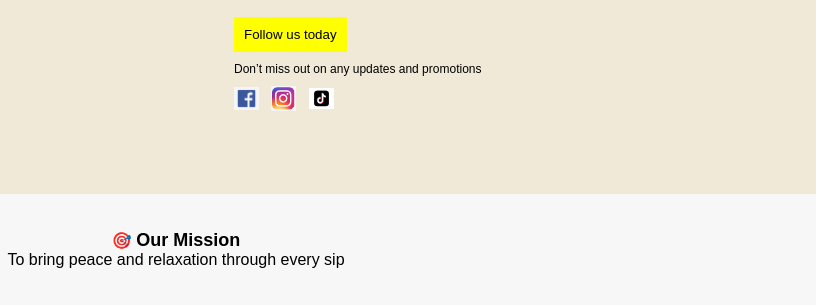
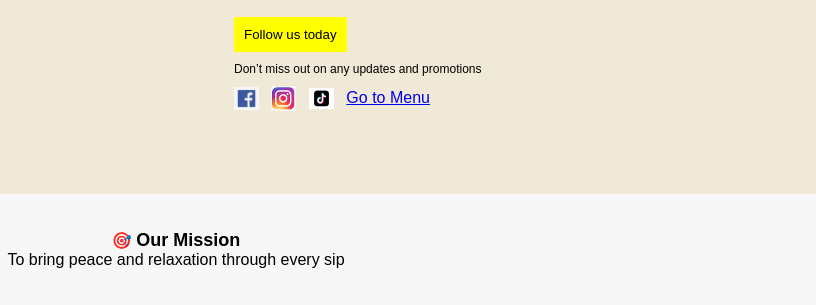
Before and after one commit to zamiahburhan/rlaxy-website, a plain HTML site: page index.html in a window 1280 px wide. Shown: the part 601-906 px from the top of the page, 464-1280 px from the left. Drawn offline with Linux system fonts and the light colour scheme.

Commit message:
Update index.html

```diff
--- a/index.html
+++ b/index.html
@@ -37,6 +37,8 @@
           <img src="facebook-icon.png" alt="Facebook" />
           <img src="instagram-icon.png" alt="Instagram" />
           <img src="tiktok-icon.png" alt="TikTok" />
+          <a href="menu.html">Go to Menu</a>
+
         </div>
       </form>
     </div>
```
